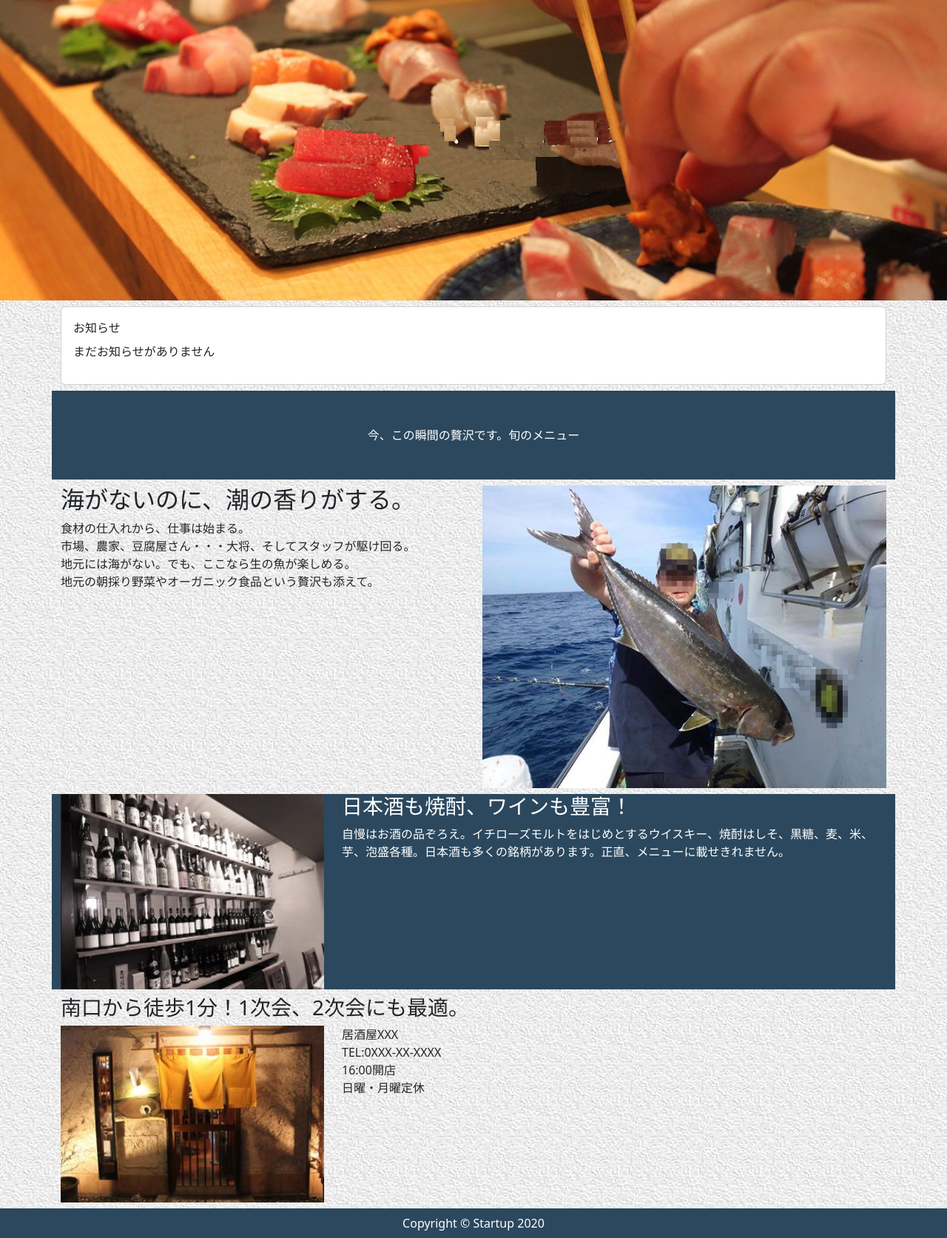
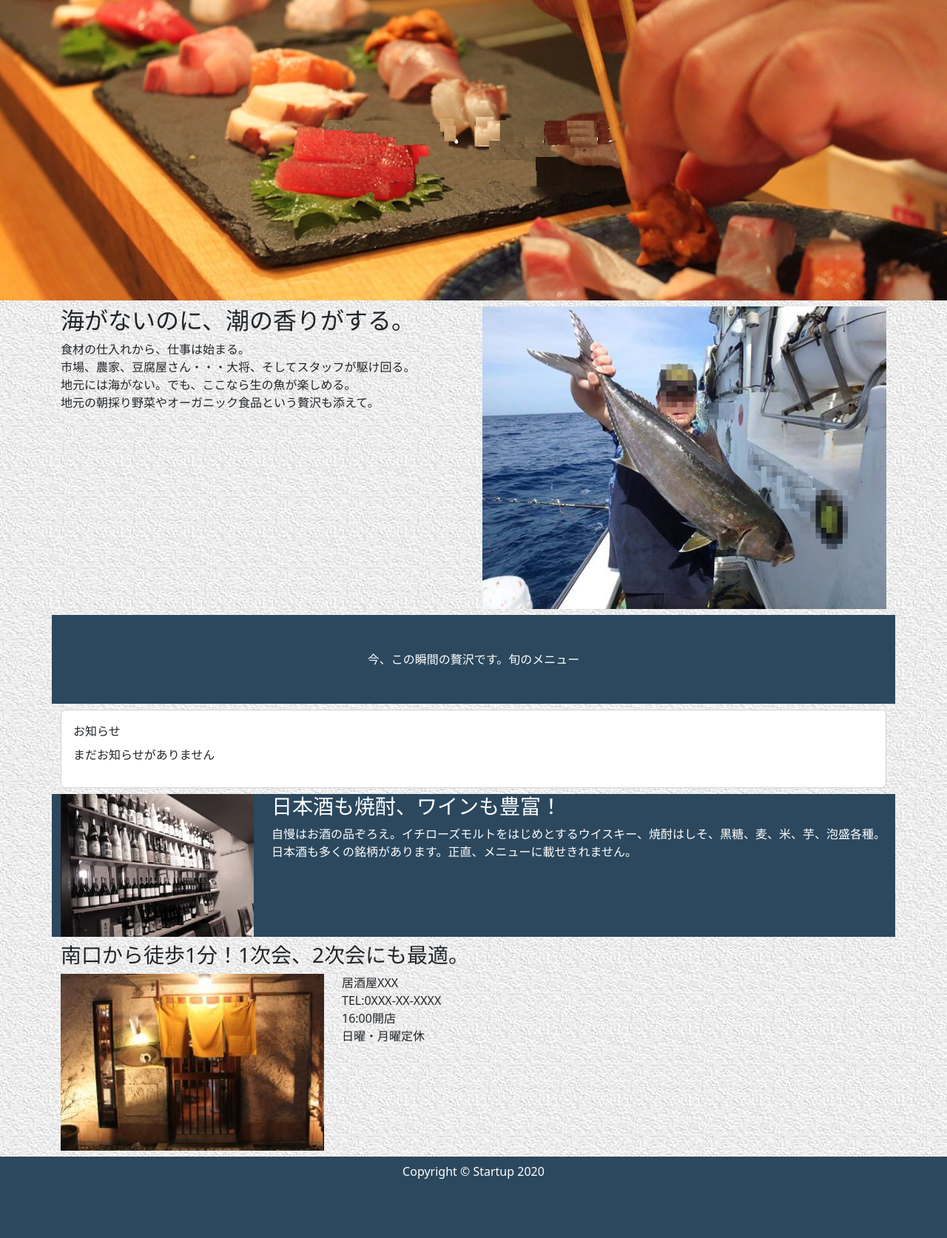
Before and after one commit to kfbk/tiger, a Django app: page / in a window 1280 px wide. Shown: the part 147-1820 px from the top of the page at 74% size. After the commit the page ends 1740 px from the top, so only its background shows below. Run offline with Django 5.2, Linux system fonts and the light colour scheme; data that the repository does not hold is empty; some libraries are stand-ins or nearby versions.

Commit message:
2nd commit

```diff
--- a/app/templates/app/base.html
+++ b/app/templates/app/base.html
@@ -5,6 +5,7 @@
   <head>
     <meta charset="UTF-8" />
     <meta name="viewport" content="width=device-width, initial-scale=1.0" />
+    <meta name="description" content="キーワードをここに書く。100文字程度">
     <!-- <link
       rel="stylesheet"
       href="https://stackpath.bootstrapcdn.com/bootstrap/4.4.1/css/bootstrap.min.css"
@@ -21,6 +22,7 @@
       }
     </style>
     <link rel="stylesheet" href="{% static 'css/style.css' %}" />
+    <link rel="icon" type="image/png" href="{% static 'icon/favicon.png' %}">
     <title>食事処</title>
   </head>
 
--- a/app/templates/app/cooking.html
+++ b/app/templates/app/cooking.html
@@ -24,7 +24,7 @@
       </div>
     </div>
     {% empty %}
-    <p>まだ店舗がありません</p>
+    <p>まだメニューがありません</p>
     {% endfor %}
   </div>
 </div>
--- a/app/templates/app/index.html
+++ b/app/templates/app/index.html
@@ -2,12 +2,30 @@
 {% load static %}
 
 <div class="row my-2">
+  <div class="col-md-6">
+    <h2>海がないのに、潮の香りがする。</h2>
+    <div>食材の仕入れから、仕事は始まる。<br >
+    市場、農家、⾖腐屋さん・・・大将、そしてスタッフが駆け回る。<br >
+    地元には海がない。でも、ここなら生の魚が楽しめる。<br >
+    地元の朝採り野菜やオーガニック食品という贅沢も添えて。
+    </div>
+  </div>
+  <div class="col-md-6 resizeimage">
+    <img src="{% static 'img/indexphoto1.jpg' %}">
+  </div>
+</div>
+<div class="row mb-2">
+  <div class="col-12 my-background text-center text-white py-5">
+    今、この瞬間の贅沢です。旬のメニュー
+  </div>
+</div>
+<div class="row my-2">
   <div class="col-12">
     <div class="card">
-    <div class="card-body">
-      <div class="card-title">
-        お知らせ
-      </div>
+      <div class="card-body">
+        <div class="card-title">
+          お知らせ
+        </div>
         {% for post in post_data %}
             <div class="card-text px-2 py-3">
                 {{ post.created_at|date:"Y-m-d" }}：{{ post.title }}
@@ -19,47 +37,29 @@
     </div>
   </div>
 </div>
-<div class="row mb-2">
-  <div class="col-12 my-background text-center text-white py-5">
-    今、この瞬間の贅沢です。旬のメニュー
-  </div>
-</div>
-<div class="row my-2">
-  <div class="col-6">
-    <h2>海がないのに、潮の香りがする。</h2>
-    <div>食材の仕入れから、仕事は始まる。<br >
-    市場、農家、⾖腐屋さん・・・大将、そしてスタッフが駆け回る。<br >
-    地元には海がない。でも、ここなら生の魚が楽しめる。<br >
-    地元の朝採り野菜やオーガニック食品という贅沢も添えて。
-    </div>
-  </div>
-  <div class="col-6 resizeimage">
-    <img src="{% static 'img/indexphoto1.jpg' %}">
-  </div>
-</div>
-<div class="row mb-2">
-  <div class="col-12 my-background text-white">
-    <div class="row">
-      <div class="col-4 resizeimage">
+<div class="row mb-2 my-background text-white">
+  <!-- <div class="col-12">
+    <div class="row"> -->
+      <div class="col-md-3 resizeimage">
         <img src="{% static 'img/indexphoto2.jpg' %}">
       </div>
-      <div class="col-8">
+      <div class="col-md-9">
         <h3>日本酒も焼酎、ワインも豊富！</h3>
         <div>
           自慢はお酒の品ぞろえ。イチローズモルトをはじめとするウイスキー、焼酎はしそ、黒糖、麦、米、芋、泡盛各種。日本酒も多くの銘柄があります。正直、メニューに載せきれません。
         </div>
       </div>
-    </div>
-  </div>
+    <!-- </div>
+  </div> -->
 </div>
 <div class="row mb-2">
   <div class="col-12">
     <h3>南口から徒歩1分！1次会、2次会にも最適。</h3>
     <div class="row">
-      <div class="col-4 resizeimage">
+      <div class="col-md-4 resizeimage">
           <img src="{% static 'img/indexphoto3.jpg' %}">
       </div>
-      <div class="col-8">
+      <div class="col-md-8">
         居酒屋XXX<br >
         TEL:0XXX-XX-XXXX<br >
         16:00開店<br >
--- a/requirements.txt
+++ b/requirements.txt
@@ -1,2 +1,3 @@
 Django~=4.2.25
 pillow==10.4.0
+django-environ==0.11.2
```
Also changed, not shown: config/settings.py (+12 -0 lines), static/icon/favicon.png (added), 1 other file.
